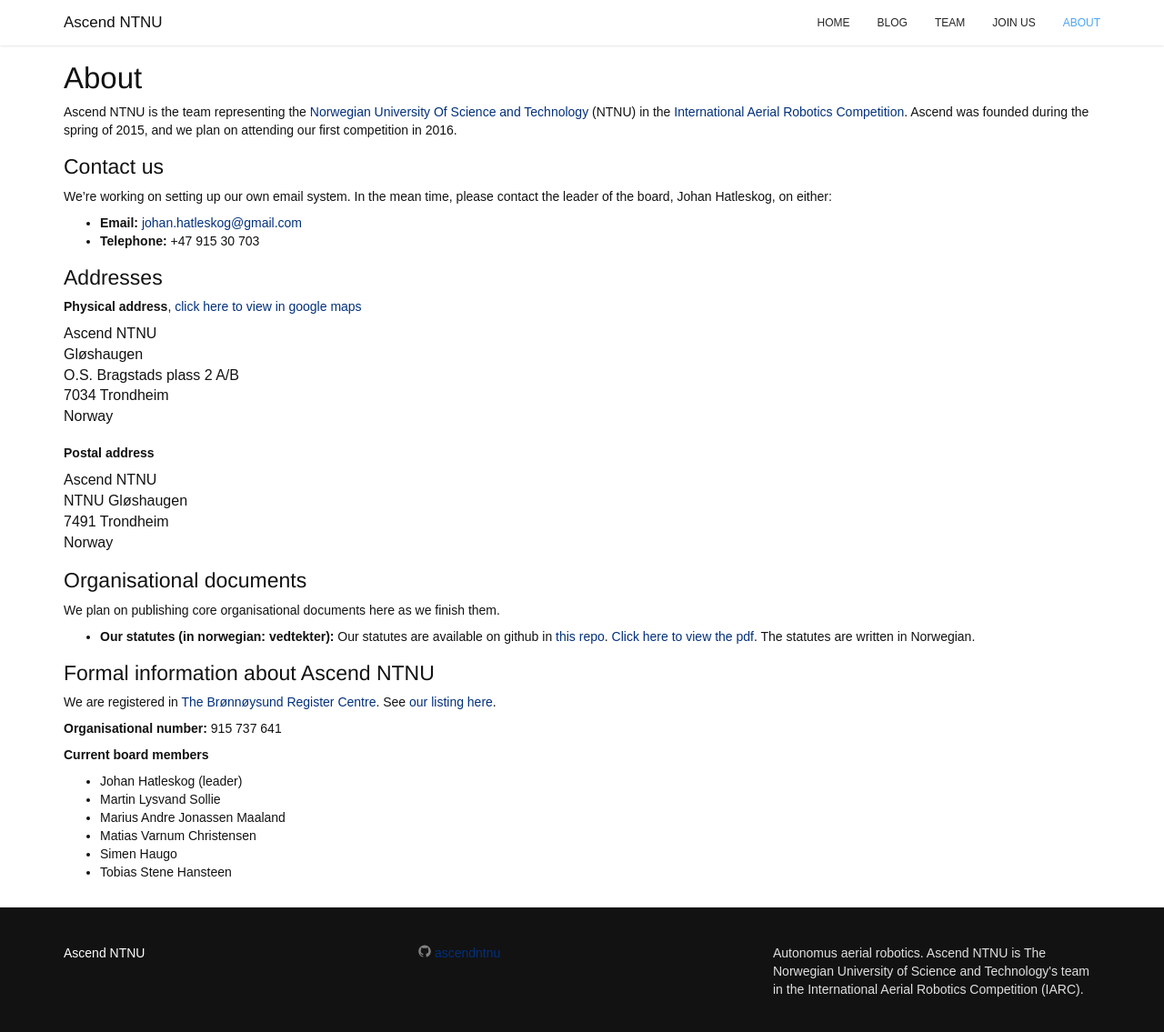
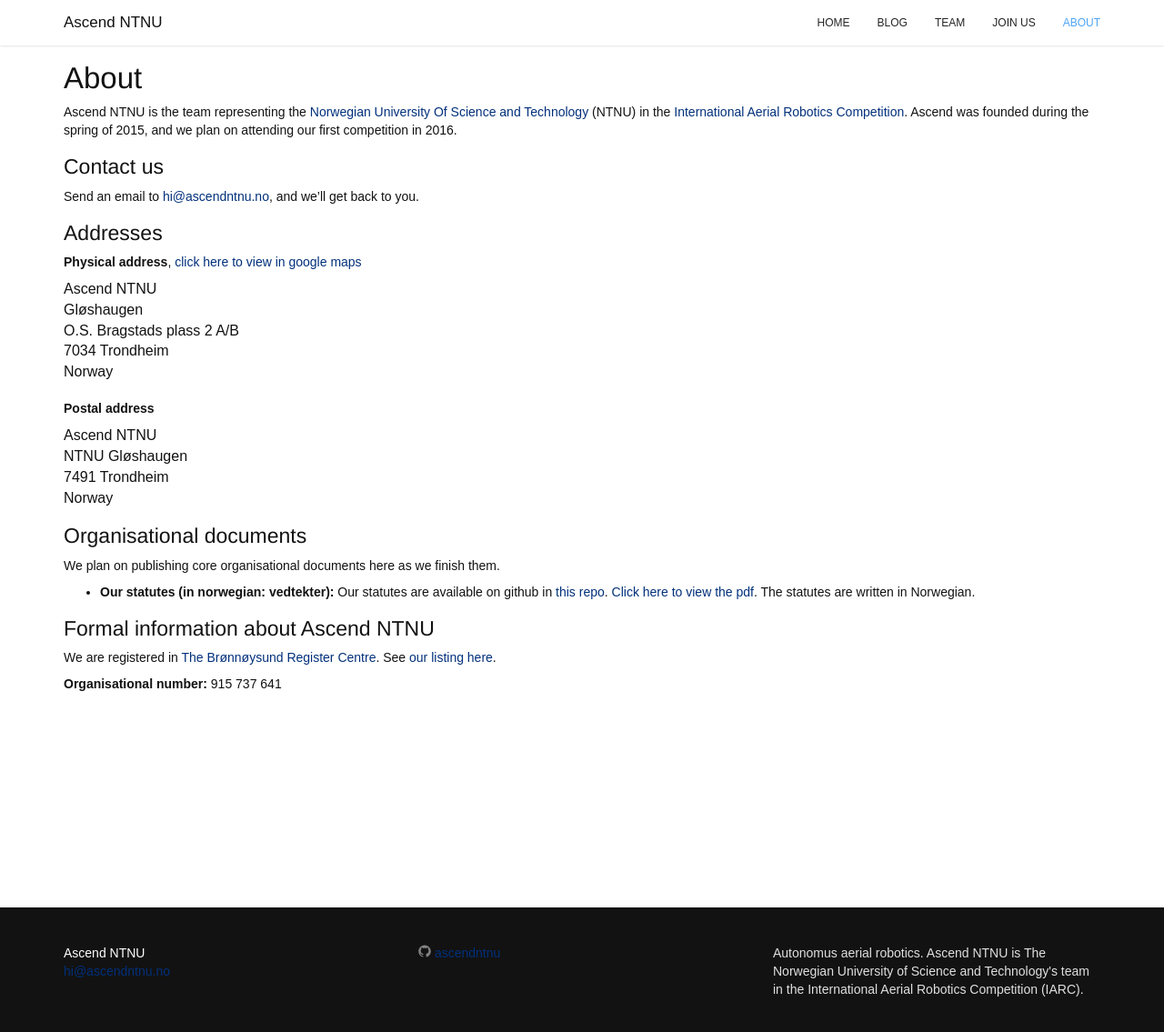
Before and after one commit to AscendNTNU/AscendNTNU.github.io, a Jekyll site: the page built from about.md, in a window 1280 px wide and 1248 px high. Shown: the top 1135 px of the window at 91% size. Built offline with Jekyll 4.4.1, drawn with Linux system fonts in a browser that asks for light colours; some web fonts are replaced.

Commit message:
Update contact info

```diff
--- a/_config.yml
+++ b/_config.yml
@@ -1,7 +1,7 @@
 # Site settings
 title: Ascend NTNU
 long_title: Ascend
-email: ""
+email: "hi@ascendntnu.no"
 
 #Description will appear in the document head meta (for
 #Google search results) and in your feed.xml site description.
--- a/about.md
+++ b/about.md
@@ -6,10 +6,7 @@
 Ascend NTNU is the team representing the [Norwegian University Of Science and Technology][NTNU] (NTNU) in the [International Aerial Robotics Competition][IARC]. Ascend was founded during the spring of 2015, and we plan on attending our first competition in 2016.
 
 ###Contact us
-We're working on setting up our own email system. In the mean time, please contact the leader of the board, Johan Hatleskog, on either:
-
-* **Email:** [johan.hatleskog@gmail.com](mailto:johan.hatleskog@gmail.com)
-* **Telephone:** +47 915 30 703
+Send an email to [hi@ascendntnu.no](mailto:hi@ascendntnu.no), and we'll get back to you.
 
 ###Addresses
 **Physical address**, [click here to view in google maps][map]
@@ -40,15 +37,6 @@
 
 **Organisational number:** 915 737 641
 
-**Current board members**
-
-- Johan Hatleskog (leader)
-- Martin Lysvand Sollie
-- Marius Andre Jonassen Maaland
-- Matias Varnum Christensen
-- Simen Haugo
-- Tobias Stene Hansteen
-
 [NTNU]: http://www.ntnu.edu/
 [IARC]: http://www.aerialroboticscompetition.org/
 [brreg-ascend]: http://w2.brreg.no/enhet/sok/detalj.jsp?orgnr=915737641
--- a/join.html
+++ b/join.html
@@ -95,7 +95,7 @@
 
 			<h2>Spørsmål?</h2>
 			<p>
-				Hvis det er noe du lurer på, send en mail til <a href="mailto:johan.hatleskog@gmail.com">johan.hatleskog@gmail.com</a>.
+				Hvis det er noe du lurer på, send en mail til <a href="mailto:hei@ascendntnu.no">johan.hatleskog@gmail.com</a>.
 			</p>
 		</div>
 	</div>
```
